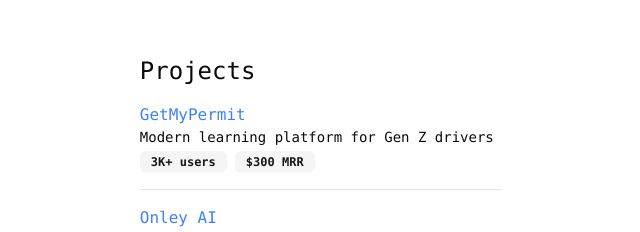
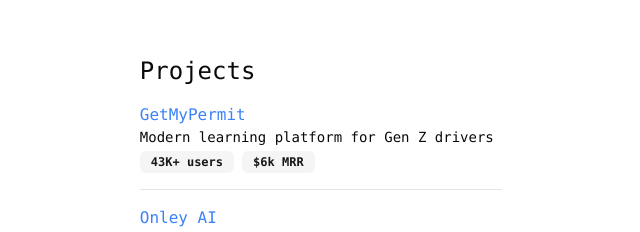
Before and after one commit to alvropena/alvropena.com, a Next.js app: page /projects in a window 1280 px wide. Shown: the part 132-364 px from the top of the page, without its empty margins (319-959 px from the left). Built offline with nearby package versions, Linux system fonts and the light colour scheme.

Commit message:
Update project milestones to "43K+ users" and "$6k MRR

```diff
--- a/app/constants.ts
+++ b/app/constants.ts
@@ -25,7 +25,7 @@
     github: "https://github.com/alvropena/getmypermit.app",
     image: "https://picsum.photos/800/200?random=1",
     status: "active",
-    milestones: ["3K+ users", "$300 MRR"],
+    milestones: ["43K+ users", "$6k MRR"],
   },
   {
     title: "Onley AI",
```
